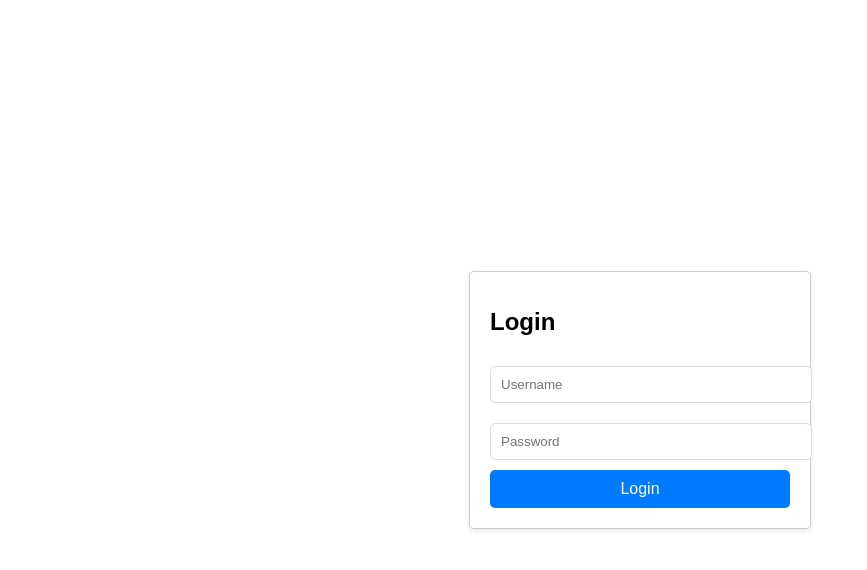
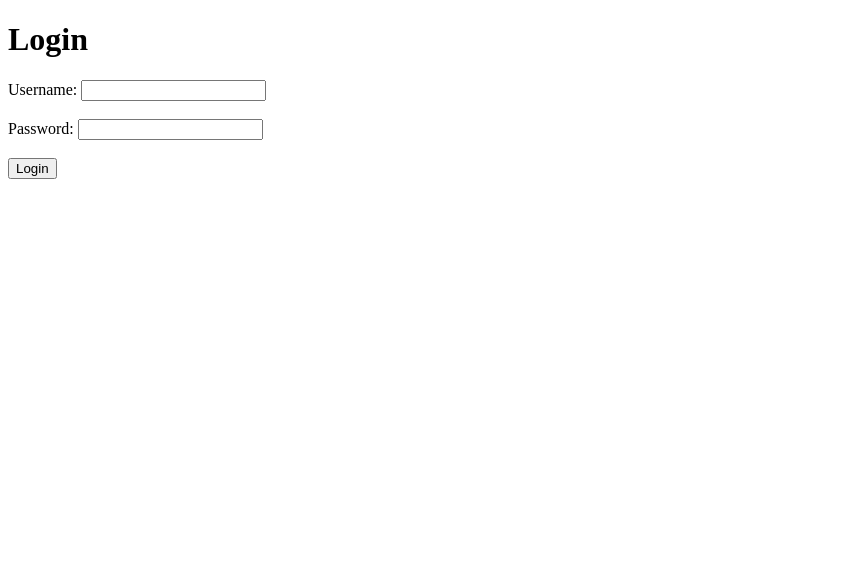
Before and after one commit to min9ing9/m0, a website: page public/login.html in a window 1280 px wide. Shown: the whole page, without its empty margins (0-867 px from the left). Drawn offline with Linux system fonts and the light colour scheme.

Commit message:
Add login page and update server

```diff
--- a/public/login.html
+++ b/public/login.html
@@ -1,70 +1,26 @@
+<!-- public/login.html -->
 <!DOCTYPE html>
 <html lang="en">
 <head>
     <meta charset="UTF-8">
     <meta name="viewport" content="width=device-width, initial-scale=1.0">
     <title>Login</title>
-    <style>
-        body {
-            font-family: Arial, sans-serif;
-            display: flex;
-            justify-content: center;
-            align-items: center;
-            height: 100vh;
-            margin: 0;
-        }
-        .login-container {
-            max-width: 300px;
-            width: 100%;
-            padding: 20px;
-            border: 1px solid #ccc;
-            border-radius: 5px;
-            box-shadow: 0 2px 5px rgba(0, 0, 0, 0.1);
-        }
-        .login-container h1 {
-            font-size: 24px;
-            margin-bottom: 20px;
-        }
-        .login-container input {
-            width: 100%;
-            padding: 10px;
-            margin: 10px 0;
-            border: 1px solid #ddd;
-            border-radius: 5px;
-        }
-        .login-container button {
-            width: 100%;
-            padding: 10px;
-            background-color: #007bff;
-            color: #fff;
-            border: none;
-            border-radius: 5px;
-            font-size: 16px;
-            cursor: pointer;
-        }
-        .login-container button:hover {
-            background-color: #0056b3;
-        }
-    </style>
 </head>
 <body>
-    <div class="login-container">
     <h1>Login</h1>
     <form id="login-form">
-            <input type="text" id="username" name="username" placeholder="Username" required>
-            <input type="password" id="password" name="password" placeholder="Password" required>
+        <label for="username">Username:</label>
+        <input type="text" id="username" name="username" required><br><br>
+        <label for="password">Password:</label>
+        <input type="password" id="password" name="password" required><br><br>
         <button type="submit">Login</button>
     </form>
-        <p id="error-message" style="color: red; display: none;">Invalid username or password</p>
-    </div>
     <script>
-        document.getElementById('login-form').addEventListener('submit', async (event) => {
-            event.preventDefault();
-
+        document.getElementById('login-form').addEventListener('submit', async (e) => {
+            e.preventDefault();
             const username = document.getElementById('username').value;
             const password = document.getElementById('password').value;
 
-            try {
             const response = await fetch('/login', {
                 method: 'POST',
                 headers: {
@@ -73,17 +29,16 @@
                 body: JSON.stringify({ username, password })
             });
 
-                const result = await response.json();
+            const data = await response.json();
 
             if (response.ok) {
-                    window.location.href = '/';  // Redirect to home page or dashboard
+                alert('Login successful');
+                // Store token in localStorage or sessionStorage if needed
+                localStorage.setItem('token', data.token);
+                window.location.href = '/'; // Redirect to homepage or dashboard
             } else {
-                    document.getElementById('error-message').style.display = 'block';
-                }
-            } catch (error) {
-                console.error('Error:', error);
+                alert(data.message);
             }
         });
     </script>
-</body>
-</html>
+</
```
Also changed, not shown: server.js (+4 -11 lines). Lines whose indentation alone changed are shown as unchanged.
